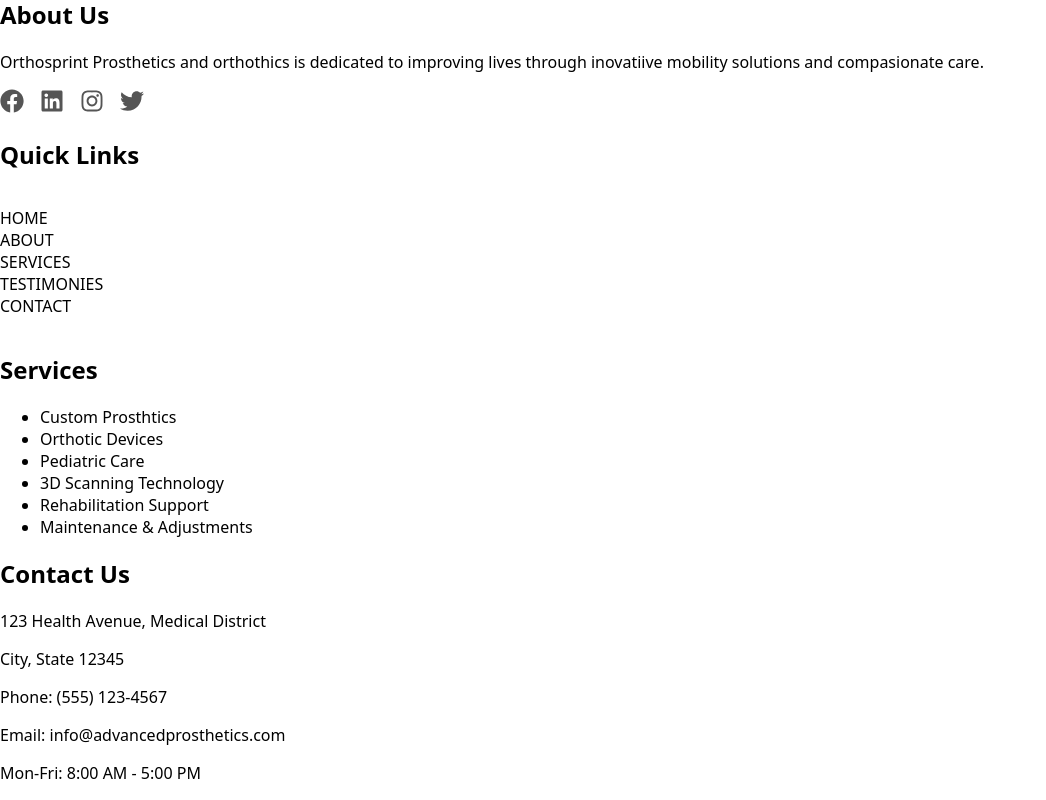
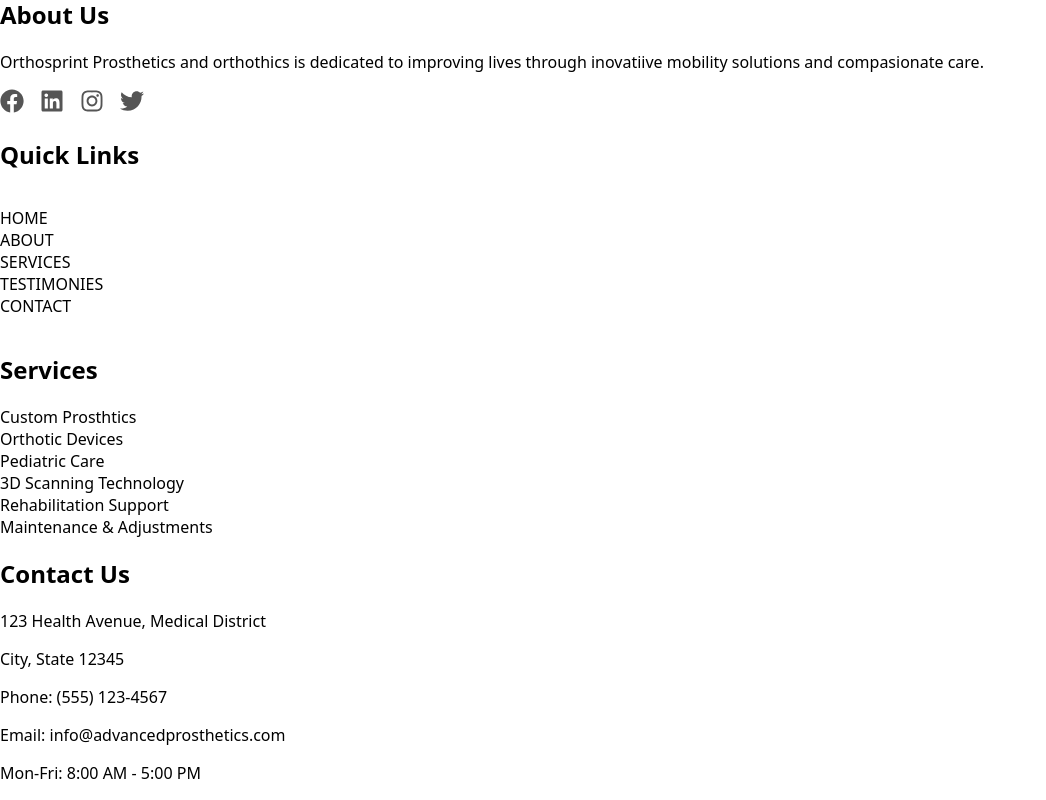
Before and after one commit to Mario-Gozie/Orthosprint-web-app, a React (Vite) app: page / in a window 1280 px wide. Shown: the part 4101-4901 px from the top of the page, without its empty margins (0-1046 px from the left). Built offline with nearby package versions, Linux system fonts and the light colour scheme.

Commit message:
The footer look better now

```diff
--- a/src/Components/Homepage-Components/FooterQuickLink.jsx
+++ b/src/Components/Homepage-Components/FooterQuickLink.jsx
@@ -6,11 +6,6 @@ function FooterQuickLink() {
     <div>
       <h2>Quick Links</h2>
       <HomePageNavItems type="Quicklink" />
-      {/* <ul className="quick-links">
-        {navItems.map((navItem) => {
-          return <li></li>;
-        })}
-      </ul> */}
     </div>
   );
 }
--- a/src/Components/Homepage-Components/FooterServices.jsx
+++ b/src/Components/Homepage-Components/FooterServices.jsx
@@ -6,19 +6,18 @@ function FooterServices() {
   return (
     <div>
       <h2>Services</h2>
-      <ul>
-        {services.map((service) => {
+      <ul className="service-list">
+        {services.map((service, index) => {
           return (
-            <li>
+            <li key={`service-${index}`}>
               <Link
                 to="services"
                 spy={true}
                 smooth={true}
                 offset={-100}
                 duration={500}
-                //   activeClass={activeClass}
-                //   className={`${type}-nav-link`}
-                //   onClick={onclick}
+                activeClass="active"
+                className=""
               >
                 {service.service}
               </Link>
--- a/src/Css/homepageCss.css
+++ b/src/Css/homepageCss.css
@@ -169,7 +169,8 @@ nav {
   transform: scale(1.1); /* Optional: slight zoom effect */
 }
 
-.Quicklink-nav-list {
+.Quicklink-nav-list,
+.service-list {
   list-style: none;
   padding: 0;
 }
```
